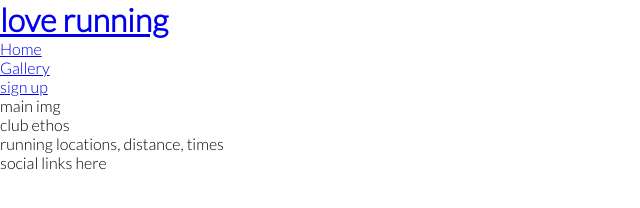
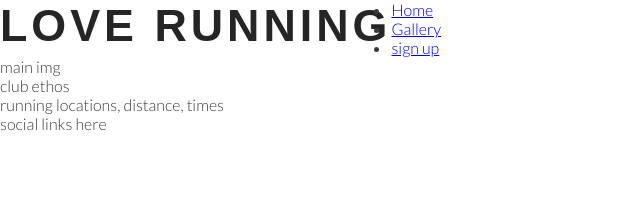
Before and after one commit to MattyVermulst/loverunning, a plain HTML site: page index.html in a window 1280 px wide. Shown: the whole page, without its empty margins (0-640 px from the left). Drawn offline with Linux system fonts and the light colour scheme.

Commit message:
Add style for headings and logo

```diff
--- a/assets/css/style.css
+++ b/assets/css/style.css
@@ -1,11 +1,27 @@
 @import url('https://fonts.googleapis.com/css2?family=Lato:wght@300&family=Oswald&display=swap');
-*{
+
+* {
     margin: 0;
     padding: 0;
     border: none;
 }
 
 body {
-    font-family: lato;
+    font-family: lato, sans-serif;
     font-weight: 300;
+    color: #3a3a3a;
 }
+
+
+h1,
+h2 {
+    font-family: Oswlad, sans-serif;
+    text-transform: uppercase;
+    letter-spacing: 4px;
+    color: #252525;
+}
+
+#logo {
+    float: left;
+    font-size: 280%;
+}
--- a/index.html
+++ b/index.html
@@ -16,7 +16,7 @@
 <body>
     <header>
         <a href="index.html">
-            <h1>love running</h1>
+            <h1 id="logo">love running</h1>
         </a>
         <Nav>
             <ul>
```
